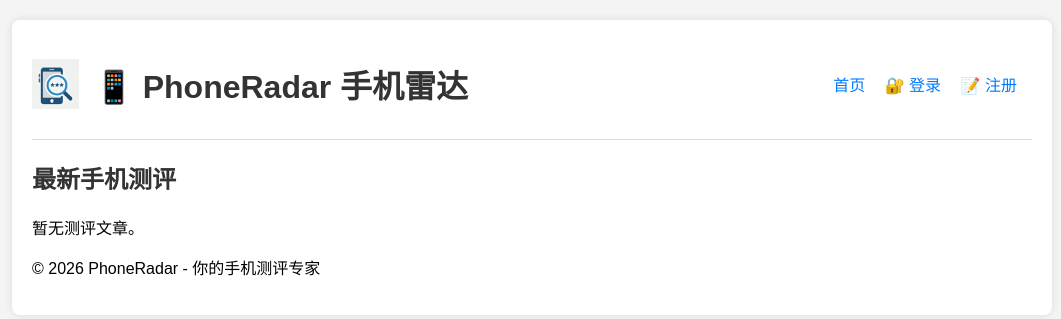
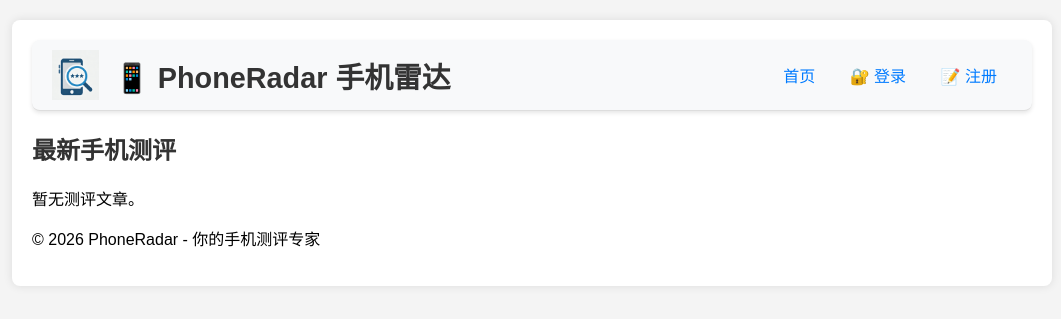
Before and after one commit to Aurelianus-001/PhoneRadar-Pro, a Django app: page / in a window 1280 px wide. Shown: the top 319 px of the page, without its empty margins (108-1169 px from the left). Run offline with Django 5.2, Linux system fonts and the light colour scheme; data that the repository does not hold is empty.

Commit message:
添加 logo 和静态文件

```diff
--- a/PhoneReview/urls.py
+++ b/PhoneReview/urls.py
@@ -5,7 +5,7 @@ urlpatterns = [
     # 添加手机型号（必须放在 <slug:slug>/ 之前）
     path('add-phone/', views.AddPhoneView.as_view(), name='add_phone'),
     # 添加测评文章（必须放在 <slug:slug>/ 之前）
-    path('add-review/', views.AddReviewView.as_view(), name='add_review'),
+    path('add-review_detail.html/', views.AddReviewView.as_view(), name='add_review'),
 
     # 1. 首页：使用类视图 ReviewListView
     path('', views.ReviewListView.as_view(), name='review_list'),
--- a/PhoneReview/views.py
+++ b/PhoneReview/views.py
@@ -19,7 +19,7 @@ class ReviewListView(generic.ListView):
 class ReviewDetailView(generic.DetailView):
     model = Review
     template_name = 'reviews/review_detail.html'
-    context_object_name = 'review'
+    context_object_name = 'review_detail.html'
 
     def post(self, request, *args, **kwargs):
         review = self.get_object()
--- a/import_reviews_en.py
+++ b/import_reviews_en.py
@@ -10,7 +10,7 @@ from PhoneReview.models import Brand, PhoneModel, Review
 # ---------- 1. 默认用户 ----------
 author, created = User.objects.get_or_create(
     username='review_author',
-    defaults={'email': 'review@example.com'}
+    defaults={'email': 'review_detail.html@example.com'}
 )
 if created:
     author.set_password('123456')
@@ -201,7 +201,7 @@ for rev_data in reviews_data:
         # 设置多对多关系
         review.phone_models.set(related_models)
         review.save()
-        print(f"Added review: {title}")
+        print(f"Added review_detail.html: {title}")
     else:
         print(f"Review already exists: {title}")
 
--- a/static/css/style.css
+++ b/static/css/style.css
@@ -43,3 +43,135 @@ button, input[type="submit"] {
     border-radius: 4px;
     cursor: pointer;
 }
+/* 顶栏样式 */
+.site-header {
+    display: flex;
+    align-items: center;
+    justify-content: space-between;
+    flex-wrap: wrap;
+    background-color: #f8f9fa;
+    padding: 10px 20px;
+    border-radius: 8px;
+    margin-bottom: 20px;
+    box-shadow: 0 2px 4px rgba(0,0,0,0.1);
+}
+
+.logo-area {
+    display: flex;
+    align-items: center;
+}
+
+.logo-area img {
+    height: 50px;
+    margin-right: 15px;
+}
+
+.logo-area h1 {
+    margin: 0;
+    font-size: 1.8rem;
+}
+
+nav a, nav span, nav form {
+    margin-left: 15px;
+}
+
+nav button {
+    background: none;
+    border: none;
+    color: #007bff;
+    cursor: pointer;
+    font-size: 1rem;
+}
+
+/* ========== 评论区及按钮美化样式 ========== */
+.comment {
+    background: #f9f9f9;
+    padding: 10px;
+    margin-bottom: 15px;
+    border-radius: 5px;
+    border-left: 3px solid #007bff;
+}
+
+.comment-date {
+    font-size: 0.85em;
+    color: #666;
+    margin-left: 10px;
+}
+
+.comment-form {
+    background: #fff;
+    padding: 15px;
+    border: 1px solid #ddd;
+    border-radius: 5px;
+    margin: 20px 0;
+}
+
+.form-group {
+    margin-bottom: 15px;
+}
+
+.form-group label {
+    display: block;
+    margin-bottom: 5px;
+    font-weight: bold;
+}
+
+.form-control {
+    width: 100%;
+    padding: 8px;
+    border: 1px solid #ccc;
+    border-radius: 4px;
+    box-sizing: border-box;
+    font-size: 14px;
+}
+
+textarea.form-control {
+    resize: vertical;
+}
+
+.btn-submit {
+    background-color: #007bff;
+    color: white;
+    border: none;
+    padding: 10px 20px;
+    font-size: 16px;
+    border-radius: 5px;
+    cursor: pointer;
+    transition: background-color 0.3s;
+}
+
+.btn-submit:hover {
+    background-color: #0056b3;
+}
+
+.vote-buttons {
+    margin-top: 20px;
+}
+
+.vote-btn {
+    display: inline-block;
+    padding: 8px 16px;
+    margin-right: 10px;
+    text-decoration: none;
+    border-radius: 5px;
+    font-weight: bold;
+    transition: background-color 0.3s;
+}
+
+.like-btn {
+    background-color: #28a745;
+    color: white;
+}
+
+.like-btn:hover {
+    background-color: #218838;
+}
+
+.dislike-btn {
+    background-color: #dc3545;
+    color: white;
+}
+
+.dislike-btn:hover {
+    background-color: #c82333;
+}
--- a/templates/base.html
+++ b/templates/base.html
@@ -9,9 +9,9 @@
 </head>
 <body>
     <div class="container">
-        <header style="display: flex; align-items: center; justify-content: space-between; flex-wrap: wrap;">
-            <div style="display: flex; align-items: center;">
-                <img src="{% static 'images/logo.png' %}" alt="PhoneRadar Logo" height="50" style="margin-right: 15px;">
+        <header class="site-header">
+            <div class="logo-area">
+                <img src="{% static 'images/logo.png' %}" alt="PhoneRadar Logo">
                 <h1>📱 PhoneRadar 手机雷达</h1>
             </div>
             <nav>
@@ -22,7 +22,7 @@
                     <span>欢迎，{{ user.username }}！</span>
                     <form method="post" action="{% url 'logout' %}" style="display:inline;">
                         {% csrf_token %}
-                        <button type="submit" style="background:none; border:none; color:blue; cursor:pointer;">🚪 登出</button>
+                        <button type="submit">🚪 登出</button>
                     </form>
                 {% else %}
                     <a href="{% url 'login' %}">🔐 登录</a>
```
Also changed, not shown: templates/reviews/review_detail.html (added, +42 -0 lines), PhoneReview/migrations/0001_initial.py.
